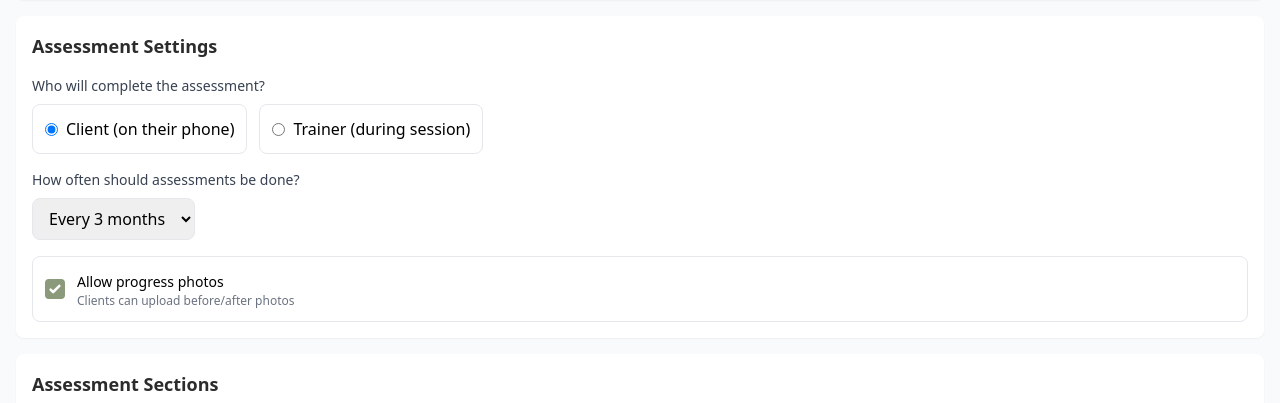
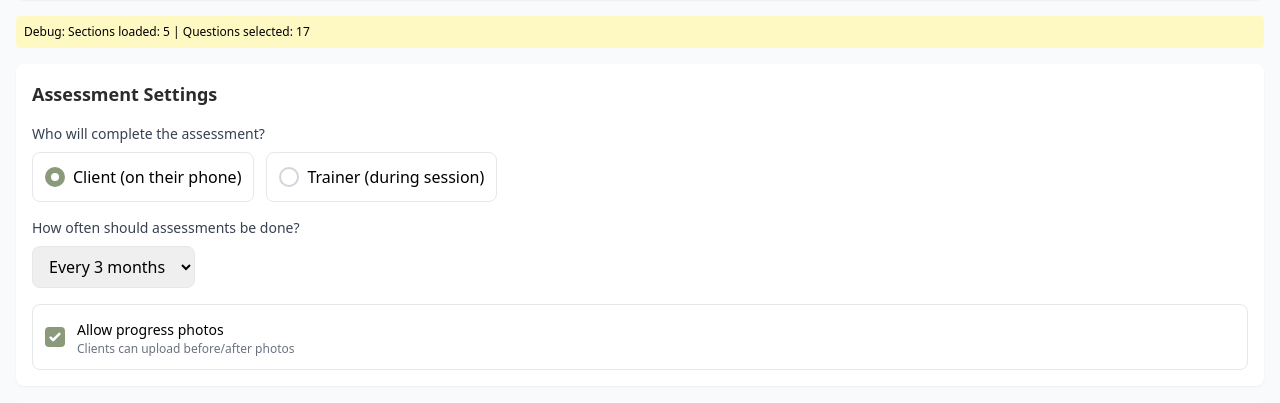
Before and after one commit to G858-debug/whatsapp-ai-assistant, a Flask app: template templates/dashboard_assessment.html in a window 1280 px wide. Shown: the part 100-503 px from the top of the page. Run offline with Flask 3, Linux system fonts and the light colour scheme; the template is opened without the code that fills it, so the values that code supplies are empty; some libraries are stand-ins or nearby versions.

Commit message:
Update dashboard_assessment.html

```diff
--- a/templates/dashboard_assessment.html
+++ b/templates/dashboard_assessment.html
@@ -54,9 +54,48 @@
             border-color: var(--sage);
         }
 
+        /* Custom radio button styling to match checkboxes */
+        input[type="radio"] {
+            cursor: pointer;
+            border: 2px solid #d1d5db;
+            border-radius: 50%;
+            -webkit-appearance: none;
+            -moz-appearance: none;
+            appearance: none;
+            width: 1.25rem;
+            height: 1.25rem;
+            display: inline-block;
+            vertical-align: middle;
+            background-origin: border-box;
+            flex-shrink: 0;
+            position: relative;
+        }
+
         input[type="radio"]:checked {
             background-color: var(--sage) !important;
             border-color: var(--sage) !important;
+        }
+
+        input[type="radio"]:checked::after {
+            content: '';
+            position: absolute;
+            top: 50%;
+            left: 50%;
+            transform: translate(-50%, -50%);
+            width: 0.5rem;
+            height: 0.5rem;
+            border-radius: 50%;
+            background-color: white;
+        }
+
+        input[type="radio"]:hover {
+            border-color: var(--sage-light);
+        }
+
+        input[type="radio"]:focus {
+            outline: none;
+            box-shadow: 0 0 0 3px rgba(139, 154, 123, 0.2);
+            border-color: var(--sage);
         }
 
         /* Button hover effects */
@@ -95,6 +134,12 @@
                 </p>
             </div>
         </header>
+
+        <!-- Debug info (remove after testing) -->
+        <div class="bg-yellow-100 p-2 rounded mb-4 text-xs">
+            Debug: <span x-text="'Sections loaded: ' + Object.keys(sections).length"></span> |
+            Questions selected: <span x-text="countSelectedQuestions()"></span>
+        </div>
 
         <!-- Settings Section -->
         <div class="bg-white rounded-lg shadow-sm p-4 mb-4">
```
